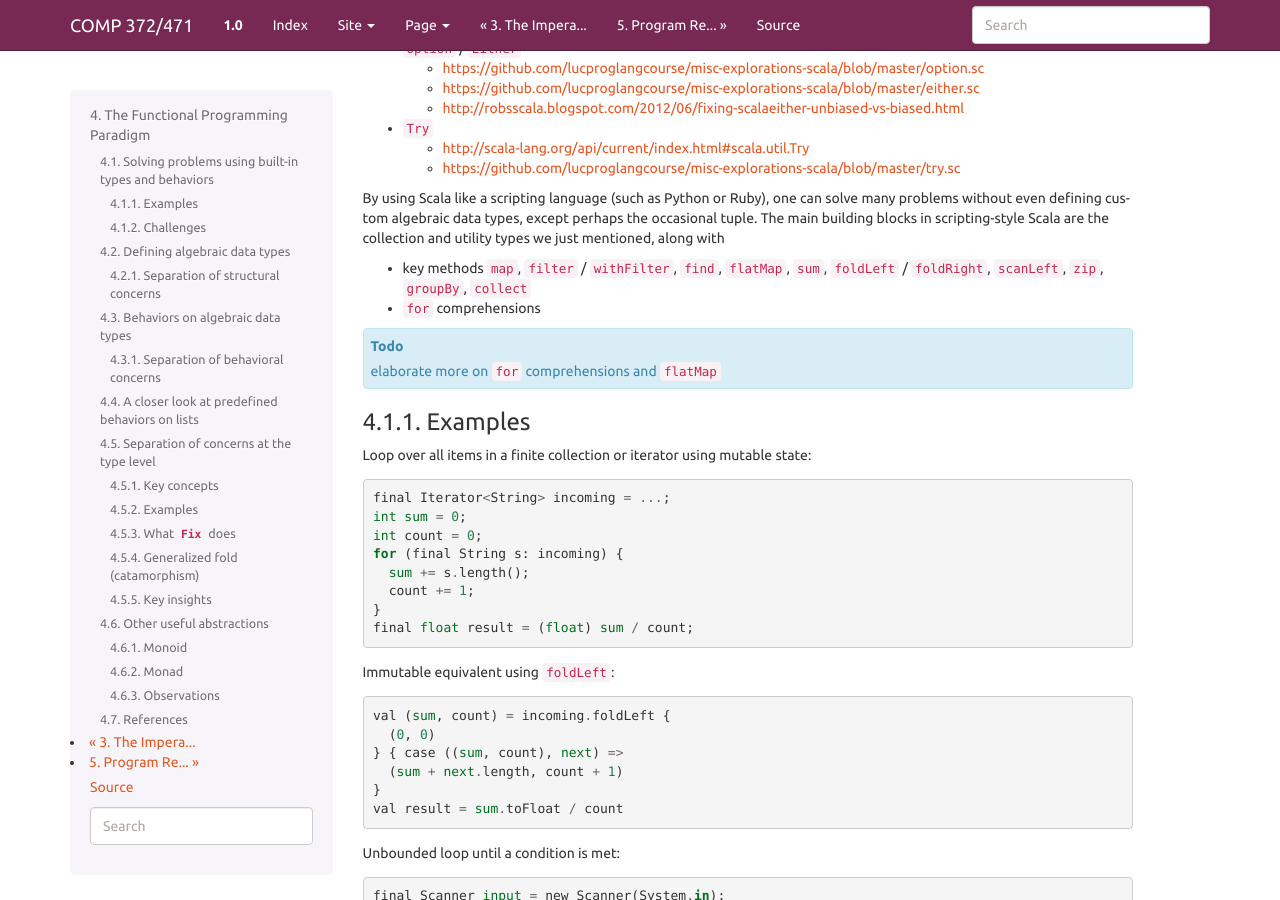
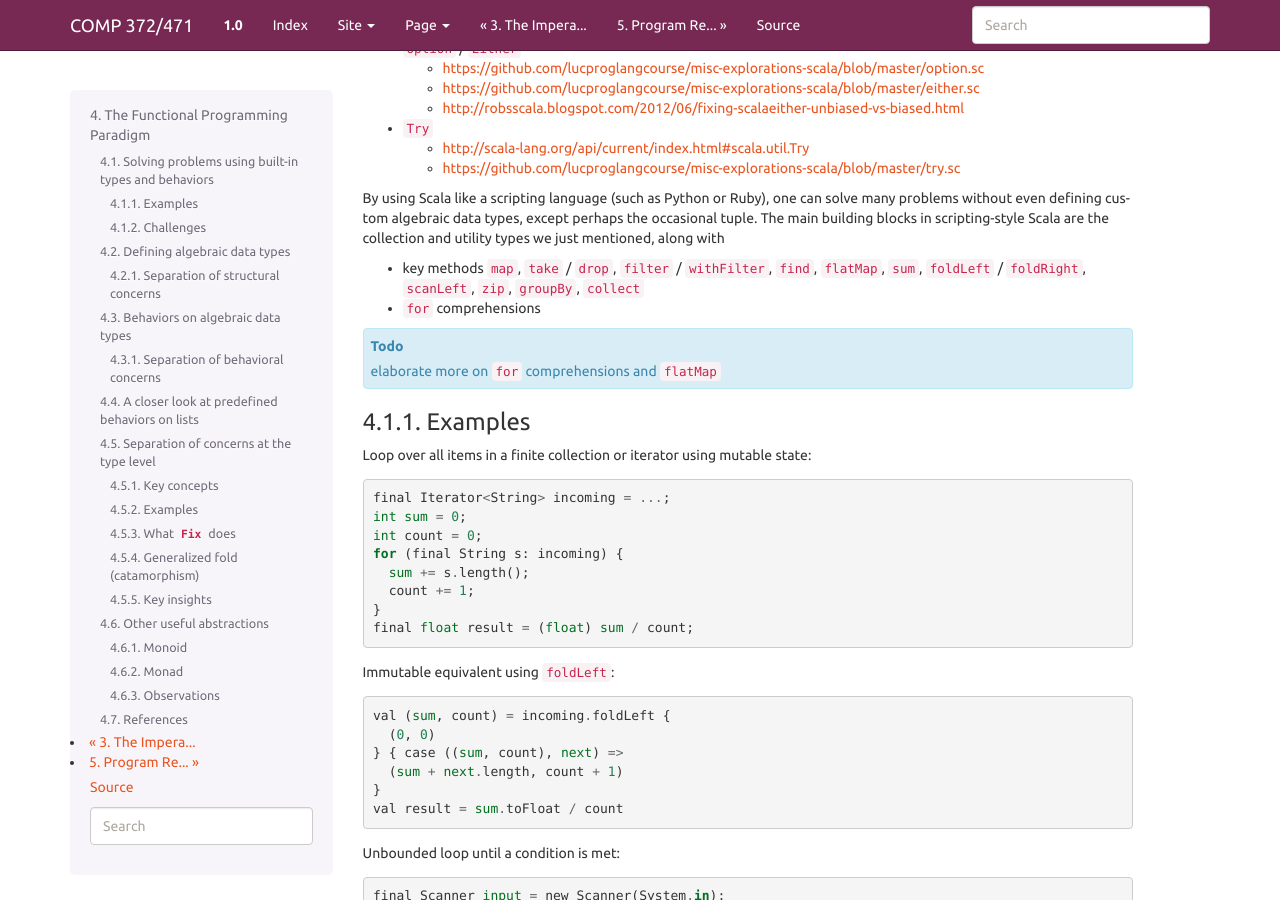
Before and after one commit to lucproglangcourse/lucproglangcourse.github.io, a Sphinx documentation site: the page built from source/functionalprogramming.rst, in a window 1280 px wide and 900 px high, scrolled down 398 px. Built offline with Sphinx 7.4.7, drawn with Linux system fonts in a browser that asks for light colours.

Commit message:
added drop/take to list of key methods
Signed-off-by: Konstantin Läufer <klaeufer@gmail.com>

```diff
--- a/source/functionalprogramming.rst
+++ b/source/functionalprogramming.rst
@@ -34,7 +34,7 @@
 By using Scala like a scripting language (such as Python or Ruby), one can solve many problems without even defining custom algebraic data types, except perhaps the occasional tuple.
 The main building blocks in scripting-style Scala are the collection and utility types we just mentioned, along with
 
-- key methods ``map``, ``filter`` / ``withFilter``, ``find``, ``flatMap``, ``sum``, ``foldLeft`` / ``foldRight``, ``scanLeft``, ``zip``, ``groupBy``, ``collect``
+- key methods ``map``, ``take`` / ``drop``, ``filter`` / ``withFilter``, ``find``, ``flatMap``, ``sum``, ``foldLeft`` / ``foldRight``, ``scanLeft``, ``zip``, ``groupBy``, ``collect``
 - ``for`` comprehensions
 
 
```
